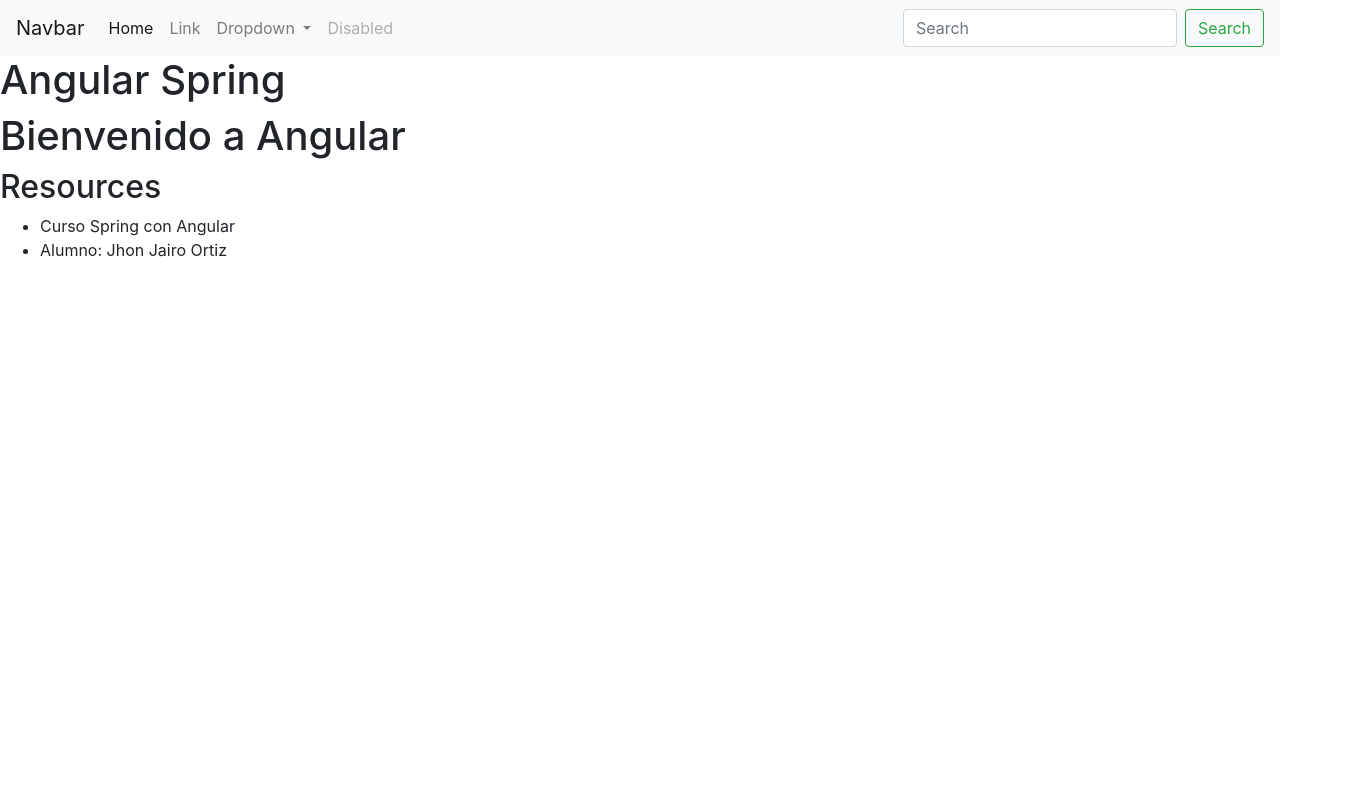
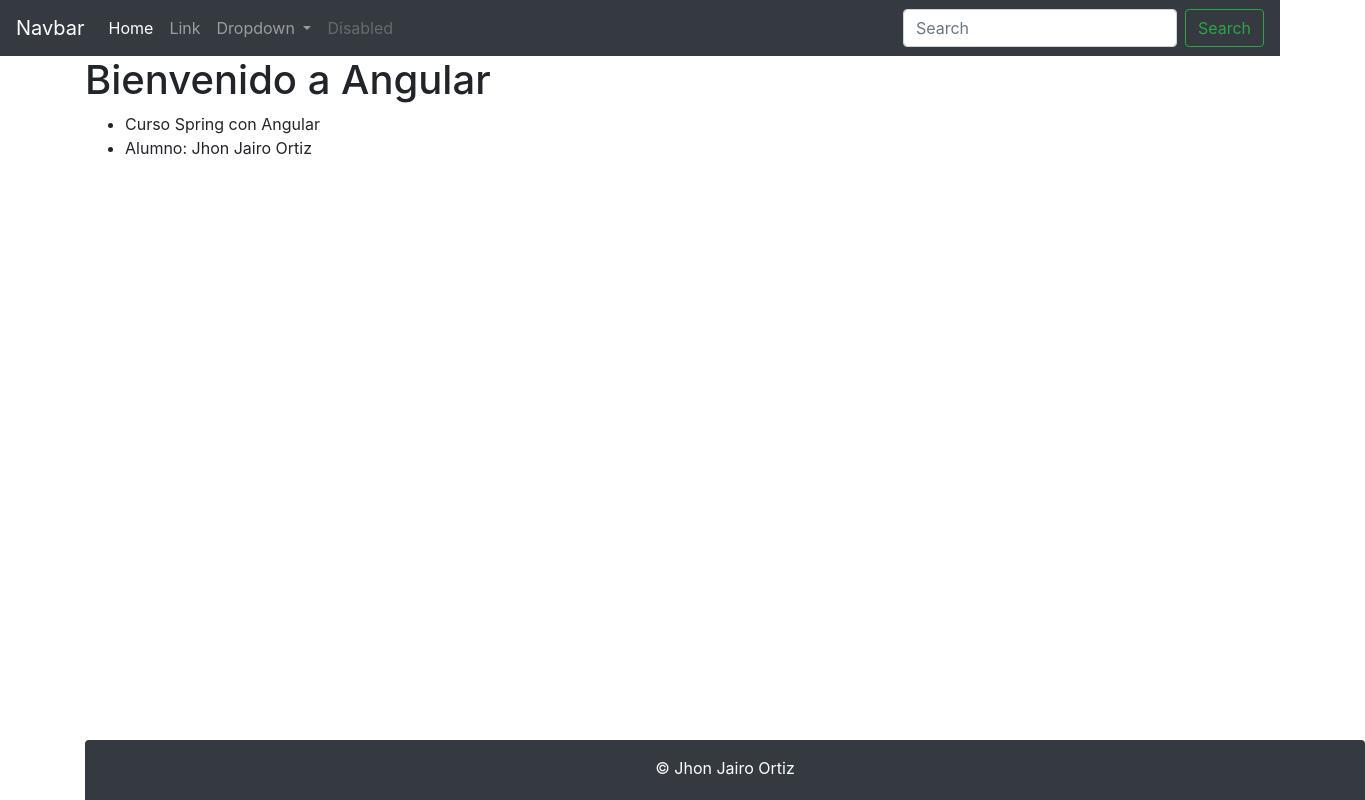
Before and after one commit to jjortiz016/front_clientes_Angular, an Angular app: page /clientes in a window 1280 px wide. Shown: the whole page, 1365 px wide, since content can reach past the window. Built offline with nearby package versions, Linux system fonts and the light colour scheme.

Commit message:
se coloco el html  del navbar en el archivo header.component.css importandolo en el componente con el templateUrl, se creo directorio footer, el componente footer.componente.ts, el html footer.component.hml con codigo html aplicandole hoja de estilos footer.component.css.

```diff
--- a/src/app/app.component.html
+++ b/src/app/app.component.html
@@ -1,50 +1,14 @@
-<div>
-  <nav class="navbar navbar-expand-lg navbar-light bg-light">
-    <a class="navbar-brand" href="#">Navbar</a>
-    <button class="navbar-toggler" type="button" data-toggle="collapse" data-target="#navbarSupportedContent" aria-controls="navbarSupportedContent" aria-expanded="false" aria-label="Toggle navigation">
-      <span class="navbar-toggler-icon"></span>
-    </button>
-
-    <div class="collapse navbar-collapse" id="navbarSupportedContent">
-      <ul class="navbar-nav mr-auto">
-        <li class="nav-item active">
-          <a class="nav-link" href="#">Home <span class="sr-only">(current)</span></a>
-        </li>
-        <li class="nav-item">
-          <a class="nav-link" href="#">Link</a>
-        </li>
-        <li class="nav-item dropdown">
-          <a class="nav-link dropdown-toggle" href="#" id="navbarDropdown" role="button" data-toggle="dropdown" aria-haspopup="true" aria-expanded="false">
-            Dropdown
-          </a>
-          <div class="dropdown-menu" aria-labelledby="navbarDropdown">
-            <a class="dropdown-item" href="#">Action</a>
-            <a class="dropdown-item" href="#">Another action</a>
-            <div class="dropdown-divider"></div>
-            <a class="dropdown-item" href="#">Something else here</a>
-          </div>
-        </li>
-        <li class="nav-item">
-          <a class="nav-link disabled" href="#">Disabled</a>
-        </li>
-      </ul>
-      <form class="form-inline my-2 my-lg-0">
-        <input class="form-control mr-sm-2" type="search" placeholder="Search" aria-label="Search">
-        <button class="btn btn-outline-success my-2 my-sm-0" type="submit">Search</button>
-      </form>
-    </div>
-  </nav>
-  <app-header></app-header>
+<app-header></app-header>
+<div class="container">
   <h1>
     {{title}}
   </h1>
 
+ <ul>
 
-  <h2>Resources</h2>
- <ul>
     <li>{{curso}}</li>
     <li>Alumno: {{alumno}}</li>
 
  </ul>
-
+  <app-footer></app-footer>
 </div>
--- a/src/app/app.module.ts
+++ b/src/app/app.module.ts
@@ -3,11 +3,13 @@
 
 import { AppComponent } from './app.component'
 import { HeaderComponent } from './header/header.component';
+import { FooterComponent } from './footer/footer.component';
 
 @NgModule({
   declarations: [
     AppComponent,
-    HeaderComponent
+    HeaderComponent,
+    FooterComponent
   ],
   imports: [
     BrowserModule
--- /dev/null
+++ b/src/app/footer/footer.component.css
@@ -0,0 +1,7 @@
+.footer{
+    position: absolute;
+    bottom: 0px;
+    height: 60px;
+    width: 100%;
+
+}
--- /dev/null
+++ b/src/app/footer/footer.component.html
@@ -0,0 +1,10 @@
+<footer class=" footer bg-dark rounded-top text-center">
+    <div class="container py-2">
+
+            <p class="text-white my-2">
+                &copy; {{ autor.nombre + ' '+ autor.apellido}}
+            </p>
+
+    </div>
+
+</footer>
--- /dev/null
+++ b/src/app/footer/footer.component.ts
@@ -0,0 +1,13 @@
+import {Component} from '@angular/core';
+@Component({
+    selector: 'app-footer',
+    templateUrl: './footer.component.html',
+    styleUrls: ['./footer.component.css']
+
+})
+
+export class FooterComponent {
+   public autor: any = {nombre:' Jhon Jairo',
+                 apellido:'Ortiz'};
+
+}
--- /dev/null
+++ b/src/app/header/header.component.html
@@ -0,0 +1,35 @@
+<nav class="navbar navbar-expand-lg navbar-dark bg-dark">
+    <a class="navbar-brand" href="#">Navbar</a>
+    <button class="navbar-toggler" type="button" data-toggle="collapse" data-target="#navbarSupportedContent" aria-controls="navbarSupportedContent" aria-expanded="false" aria-label="Toggle navigation">
+      <span class="navbar-toggler-icon"></span>
+    </button>
+
+    <div class="collapse navbar-collapse" id="navbarSupportedContent">
+      <ul class="navbar-nav mr-auto">
+        <li class="nav-item active">
+          <a class="nav-link" href="#">Home <span class="sr-only">(current)</span></a>
+        </li>
+        <li class="nav-item">
+          <a class="nav-link" href="#">Link</a>
+        </li>
+        <li class="nav-item dropdown">
+          <a class="nav-link dropdown-toggle" href="#" id="navbarDropdown" role="button" data-toggle="dropdown" aria-haspopup="true" aria-expanded="false">
+            Dropdown
+          </a>
+          <div class="dropdown-menu" aria-labelledby="navbarDropdown">
+            <a class="dropdown-item" href="#">Action</a>
+            <a class="dropdown-item" href="#">Another action</a>
+            <div class="dropdown-divider"></div>
+            <a class="dropdown-item" href="#">Something else here</a>
+          </div>
+        </li>
+        <li class="nav-item">
+          <a class="nav-link disabled" href="#">Disabled</a>
+        </li>
+      </ul>
+      <form class="form-inline my-2 my-lg-0">
+        <input class="form-control mr-sm-2" type="search" placeholder="Search" aria-label="Search">
+        <button class="btn btn-outline-success my-2 my-sm-0" type="submit">Search</button>
+      </form>
+    </div>
+  </nav>
--- a/src/app/header/header.component.ts
+++ b/src/app/header/header.component.ts
@@ -2,10 +2,7 @@
 
 @Component({
     selector: 'app-header',
-    template: `
-    <h1> Angular Spring </h1>
-    `
-
+    templateUrl: './header.component.html'
 })
 export class HeaderComponent{
 
```
Also changed, not shown: tsconfig.json (+4 -4 lines).
